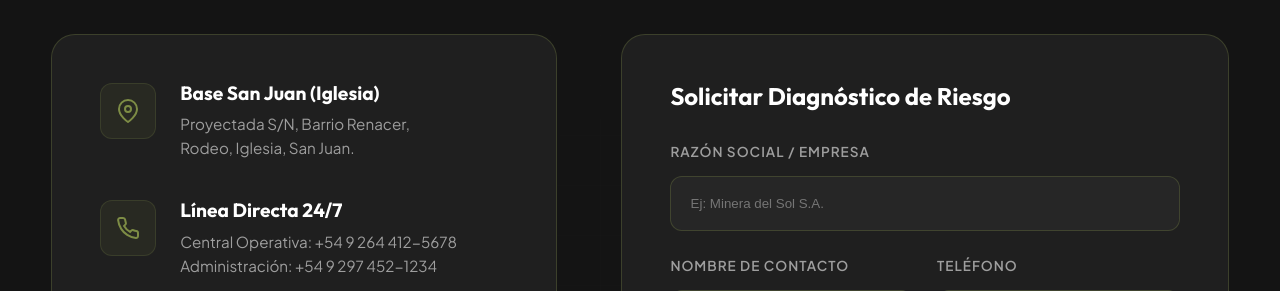
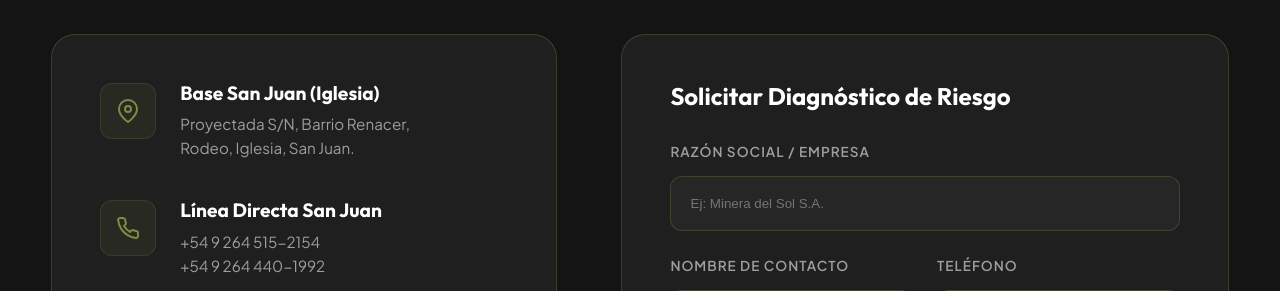
Before and after one commit to AlexanderTejada/GEDEON-PLATFORM, a CodeIgniter 4 app: the page made by app/Views/welcome_message.php in a window 1280 px wide. Shown: the part 4894-5185 px from the top of the page. Run offline with PHP 8.4 and a stand-in for CodeIgniter, Linux system fonts and the light colour scheme; the template is opened without the code that fills it, so the values that code supplies are empty; some libraries are stand-ins or nearby versions.

Commit message:
numeros actualizados

```diff
--- a/app/Views/footer.php
+++ b/app/Views/footer.php
@@ -10,6 +10,10 @@
                         <strong>Base San Juan:</strong><br>
                         Proyectada S/N, Barrio Renacer,<br>
                         Rodeo, Iglesia, San Juan.
+                    </p>
+                    <p style="margin-top: 0.5rem; font-size: 0.85rem; color: var(--dark-muted);">
+                        <a href="https://wa.me/5492645152154" target="_blank" style="color: inherit;">+54 9 264 515-2154</a><br>
+                        <a href="https://wa.me/5492644401992" target="_blank" style="color: inherit;">+54 9 264 440-1992</a>
                     </p>
                 </div>
                 <div class="footer-col">
--- a/app/Views/welcome_message.php
+++ b/app/Views/welcome_message.php
@@ -292,10 +292,10 @@ Seguridad Privada de Alto Nivel
                                 <svg width="24" height="24" viewBox="0 0 24 24" fill="none" stroke="currentColor" stroke-width="2"><path d="M22 16.92v3a2 2 0 0 1-2.18 2 19.79 19.79 0 0 1-8.63-3.07 19.5 19.5 0 0 1-6-6 19.79 19.79 0 0 1-3.07-8.67A2 2 0 0 1 4.11 2h3a2 2 0 0 1 2 1.72 12.84 12.84 0 0 0 .7 2.81 2 2 0 0 1-.45 2.11L8.09 9.91a16 16 0 0 0 6 6l1.27-1.27a2 2 0 0 1 2.11-.45 12.84 12.84 0 0 0 2.81.7A2 2 0 0 1 22 16.92z"></path></svg>
                             </div>
                             <div>
-                                <h4 style="color: #fff; margin-bottom: 0.5rem; font-size: 1.2rem;">Línea Directa 24/7</h4>
+                                <h4 style="color: #fff; margin-bottom: 0.5rem; font-size: 1.2rem;">Línea Directa San Juan</h4>
                                 <p style="color: var(--dark-muted); line-height: 1.6; font-size: 0.95rem;">
-                                    Central Operativa: +54 9 264 412-5678<br>
-                                    Administración: +54 9 297 452-1234
+                                    <a href="https://wa.me/5492645152154" target="_blank" style="color: inherit; text-decoration: none; transition: color 0.3s;" onmouseover="this.style.color='var(--primary)'" onmouseout="this.style.color='inherit'">+54 9 264 515-2154</a><br>
+                                    <a href="https://wa.me/5492644401992" target="_blank" style="color: inherit; text-decoration: none; transition: color 0.3s;" onmouseover="this.style.color='var(--primary)'" onmouseout="this.style.color='inherit'">+54 9 264 440-1992</a>
                                 </p>
                             </div>
                         </div>
```
